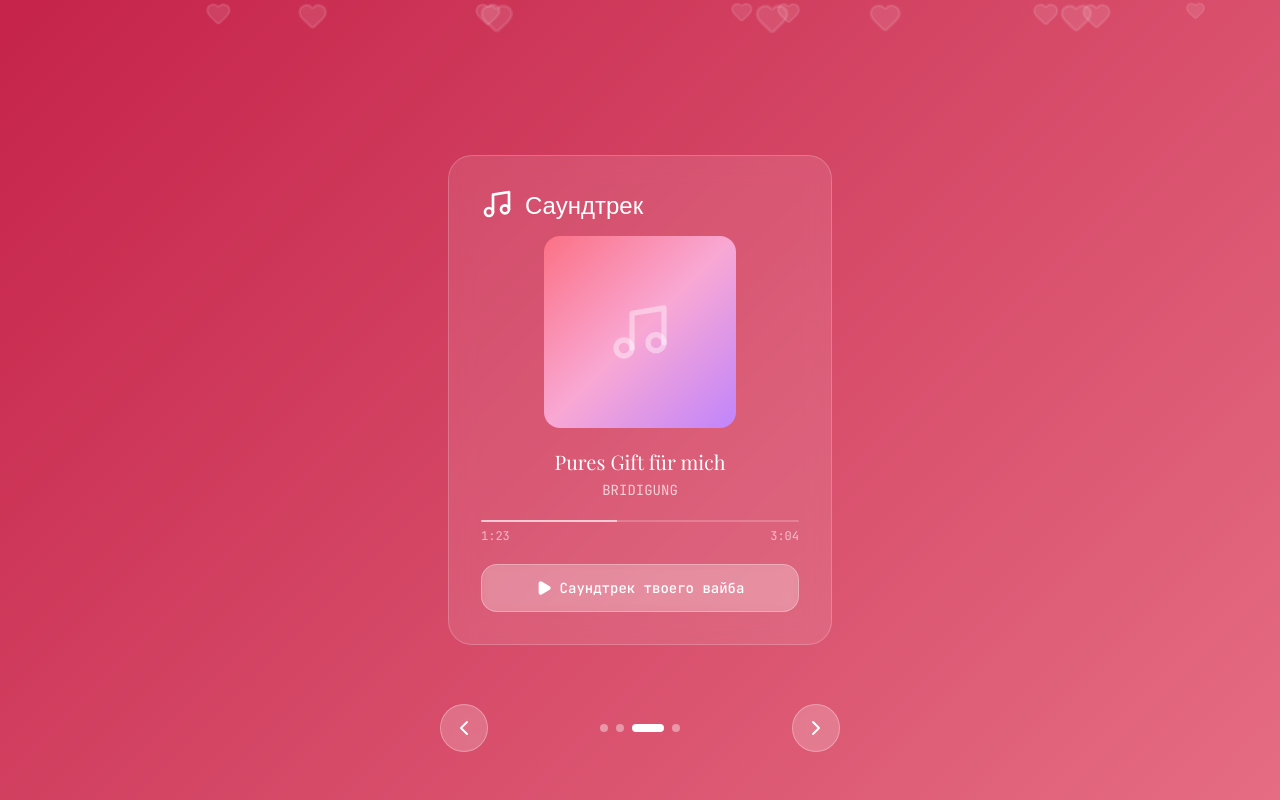
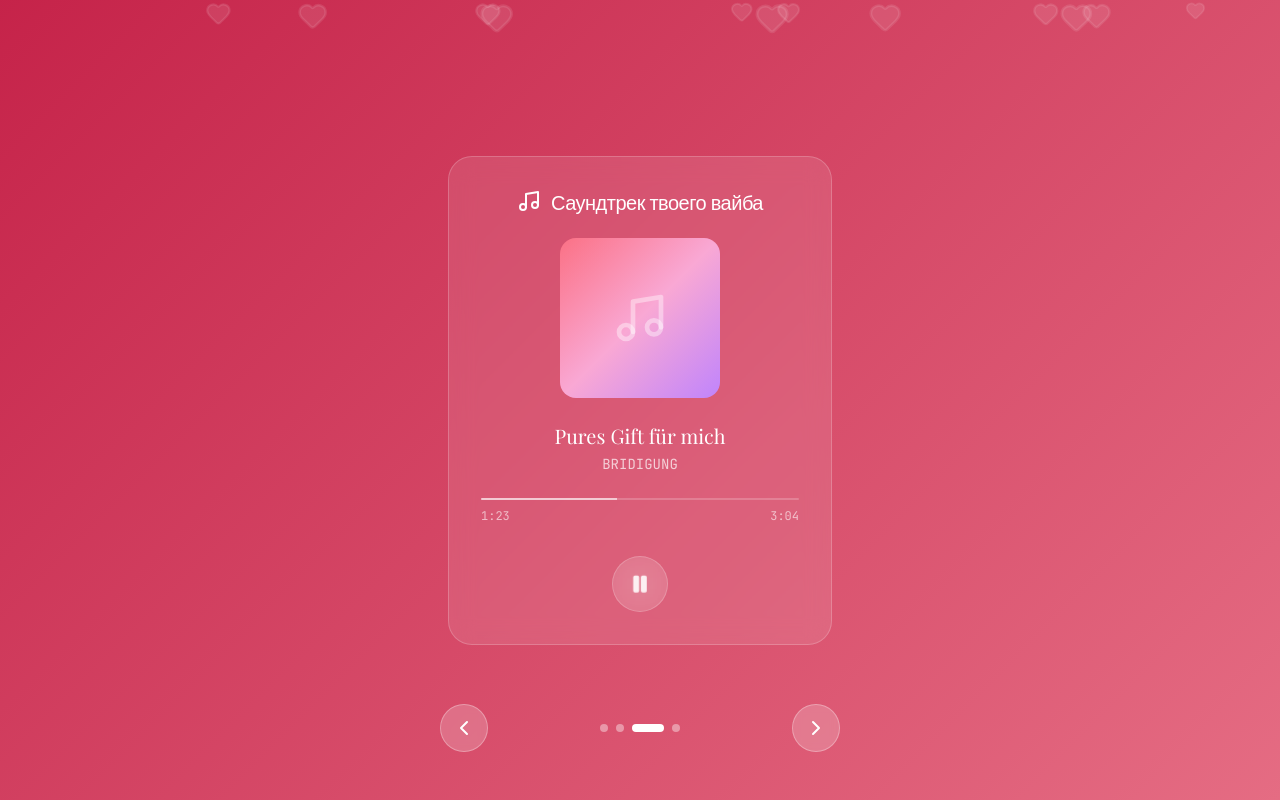
Before and after one commit to Freedom9100/14-february-card, a Next.js app: page / in a window 1280 px wide. Both pictures are taken after a click on the button 660 px from the left and 728 px from the top of the page. Built offline with nearby package versions, Linux system fonts and the light colour scheme; a web font is replaced by a local one.

Commit message:
style: refine Music Player slide with premium aesthetic\n\nUpdate header text, button, and album art for cleaner look

```diff
--- a/components/valentine/slide-soundtrack.tsx
+++ b/components/valentine/slide-soundtrack.tsx
@@ -1,7 +1,7 @@
 "use client"
 
 import { motion } from "framer-motion"
-import { Music, Play } from "lucide-react"
+import { Music, Pause } from "lucide-react"
 import { GlassCard } from "./glass-card"
 
 export function SlideSoundtrack() {
@@ -12,22 +12,25 @@ export function SlideSoundtrack() {
       exit={{ opacity: 0, scale: 0.9 }}
       className="flex flex-col items-center justify-center h-full px-6"
     >
-      <GlassCard className="w-full max-w-sm space-y-4">
-        <div className="flex items-center gap-3">
-          <Music className="w-8 h-8 text-white" />
-          <h2 className="text-2xl font-serif text-white">Саундтрек</h2>
+      <GlassCard className="w-full max-w-sm space-y-6">
+        {/* Header */}
+        <div className="flex items-center justify-center gap-2.5">
+          <Music className="w-6 h-6 text-white flex-shrink-0" />
+          <h2 className="text-xl font-serif text-white tracking-tight text-center leading-tight">
+            Саундтрек твоего вайба
+          </h2>
         </div>
 
-        <div className="space-y-5">
+        <div className="space-y-6">
           {/* Album Art */}
           <motion.div
             initial={{ scale: 0.8, opacity: 0 }}
             animate={{ scale: 1, opacity: 1 }}
             transition={{ delay: 0.2 }}
-            className="relative aspect-square w-48 mx-auto rounded-2xl overflow-hidden bg-gradient-to-br from-rose-400 via-pink-300 to-purple-400"
+            className="relative aspect-square w-40 mx-auto rounded-2xl overflow-hidden bg-gradient-to-br from-rose-400 via-pink-300 to-purple-400"
           >
             <div className="absolute inset-0 flex items-center justify-center">
-              <Music className="w-16 h-16 text-white/40" />
+              <Music className="w-14 h-14 text-white/40" />
             </div>
           </motion.div>
 
@@ -49,7 +52,7 @@ export function SlideSoundtrack() {
             initial={{ opacity: 0 }}
             animate={{ opacity: 1 }}
             transition={{ delay: 0.6 }}
-            className="space-y-1.5"
+            className="space-y-2"
           >
             <div className="h-0.5 bg-white/20 rounded-full overflow-hidden">
               <motion.div
@@ -65,16 +68,29 @@ export function SlideSoundtrack() {
             </div>
           </motion.div>
 
-          {/* Play Button */}
-          <motion.button
+          {/* Pause Control */}
+          <motion.div
             initial={{ opacity: 0, scale: 0.8 }}
             animate={{ opacity: 1, scale: 1 }}
             transition={{ delay: 0.8 }}
-            className="w-full h-12 bg-white/20 hover:bg-white/30 backdrop-blur-sm border border-white/30 rounded-2xl text-white text-sm font-medium transition-all flex items-center justify-center gap-2"
+            className="flex items-center justify-center pt-2"
           >
-            <Play className="w-4 h-4" fill="currentColor" />
-            <span>Саундтрек твоего вайба</span>
-          </motion.button>
+            <button className="w-14 h-14 rounded-full bg-white/10 backdrop-blur-md border border-white/20 flex items-center justify-center hover:bg-white/15 transition-all">
+              <motion.div
+                animate={{
+                  scale: [1, 1.05, 1],
+                  opacity: [0.8, 1, 0.8]
+                }}
+                transition={{
+                  duration: 2,
+                  repeat: Infinity,
+                  ease: "easeInOut"
+                }}
+              >
+                <Pause className="w-5 h-5 text-white" fill="currentColor" />
+              </motion.div>
+            </button>
+          </motion.div>
         </div>
       </GlassCard>
     </motion.div>
```
